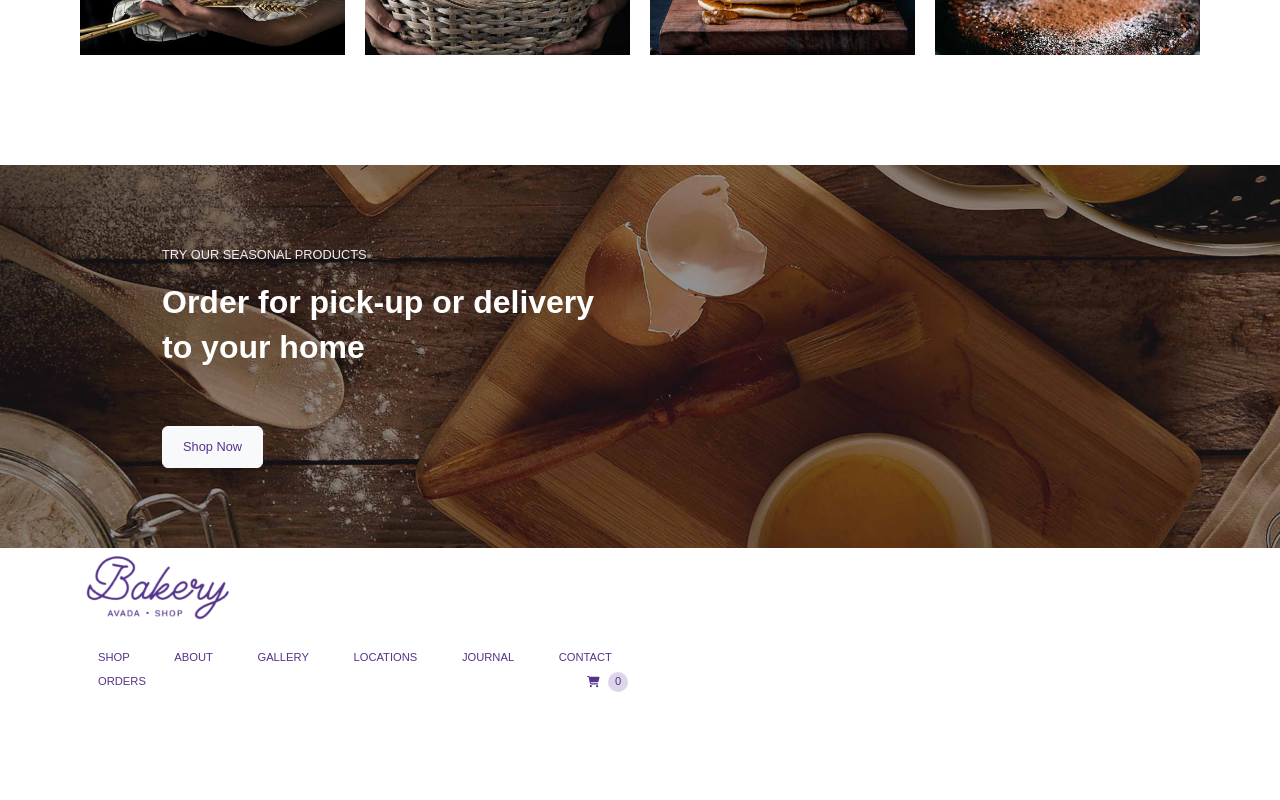
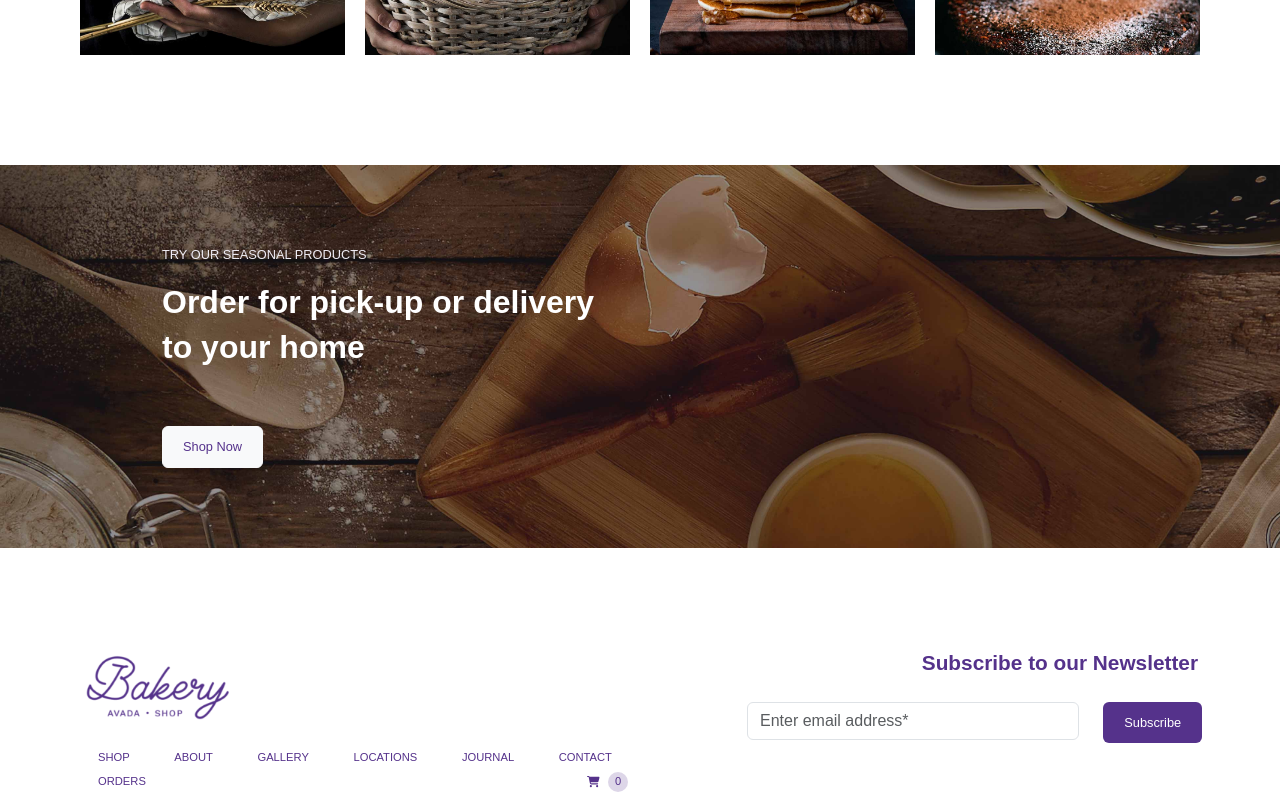
Before and after one commit to PasqualeDiMatteo/proj-html-vuejs, a Vue app: page / in a window 1280 px wide. Shown: the part 5363-6163 px from the top of the page. Before the commit the page ends 6063 px from the top, so only its background shows below. Built offline with nearby package versions, Linux system fonts and the light colour scheme.

Commit message:
Added Footer Top Right

```diff
--- a/src/components/AppFooter.vue
+++ b/src/components/AppFooter.vue
@@ -8,9 +8,11 @@ export default {
 </script>
 
 <template>
-    <div class="container">
-        <FooterTop :navbarLists="navbarLists" />
-    </div>
+    <footer class="mt-100">
+        <div class="container">
+            <FooterTop :navbarLists="navbarLists" />
+        </div>
+    </footer>
 </template>
 
 <style></style>
--- /dev/null
+++ b/src/components/BaseSearch.vue
@@ -0,0 +1,19 @@
+<script>
+export default {
+    props: {
+        placeholder: String,
+        buttonText: String
+    }
+}
+</script>
+<template>
+    <form class="row">
+        <div class="col-9">
+            <input type="email" class="form-control" :placeholder="placeholder || `Cerca...`">
+        </div>
+        <div class="col-3">
+            <button type="submit" class="btn secondary-btn">{{ buttonText || `Cerca` }}</button>
+        </div>
+    </form>
+</template>
+<style></style>
--- a/src/components/footer-coomponents/FooterTop.vue
+++ b/src/components/footer-coomponents/FooterTop.vue
@@ -1,14 +1,17 @@
 <script>
 import FooterTopLeft from "./FooterTopLeft.vue"
+import FooterTopRight from "./FooterTopRight.vue"
+
 
 export default {
-    components: { FooterTopLeft },
+    components: { FooterTopLeft, FooterTopRight },
     props: { navbarLists: Object }
 }
 </script>
 <template>
-    <div class="row">
+    <div class="row justify-content-between">
         <FooterTopLeft :navbarLists="navbarLists" />
+        <FooterTopRight />
     </div>
 </template>
 <style></style>
--- a/src/components/footer-coomponents/FooterTopLeft.vue
+++ b/src/components/footer-coomponents/FooterTopLeft.vue
@@ -3,7 +3,6 @@ import AppLogo from "../AppLogo.vue"
 import AppNavbar from "../AppNavbar.vue"
 
 export default {
-
     data() {
         return {
             itemsInCart: 0
--- /dev/null
+++ b/src/components/footer-coomponents/FooterTopRight.vue
@@ -0,0 +1,15 @@
+<script>
+import BaseSearch from "../BaseSearch.vue"
+export default {
+    components: { BaseSearch }
+}
+</script>
+
+<template>
+    <div class="col-5 text-end">
+        <h2>Subscribe to our Newsletter</h2>
+        <BaseSearch :placeholder="`Enter email address*`" :buttonText="`Subscribe`" class="mt-4" />
+    </div>
+</template>
+
+<style scoped lang="scss"></style>
```
